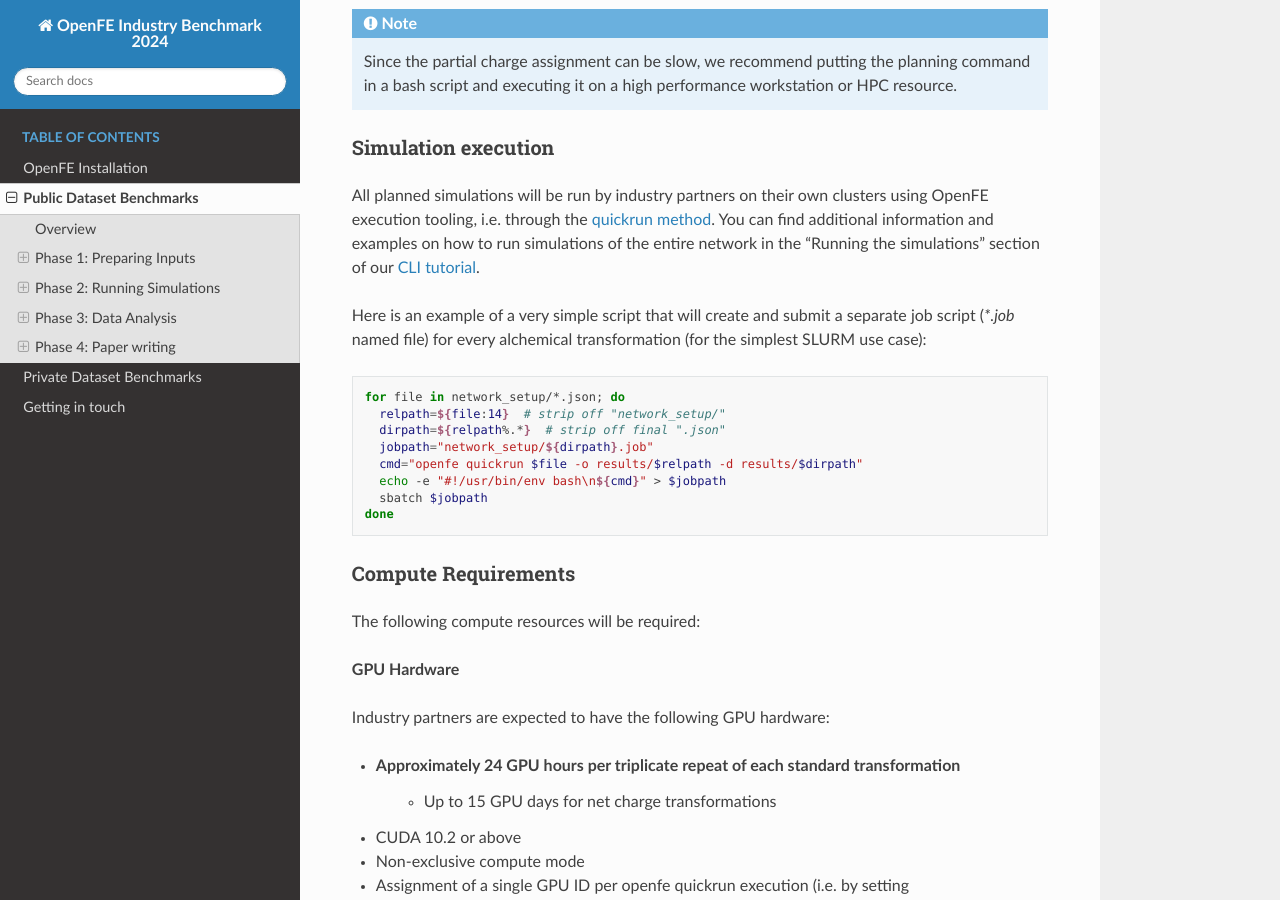
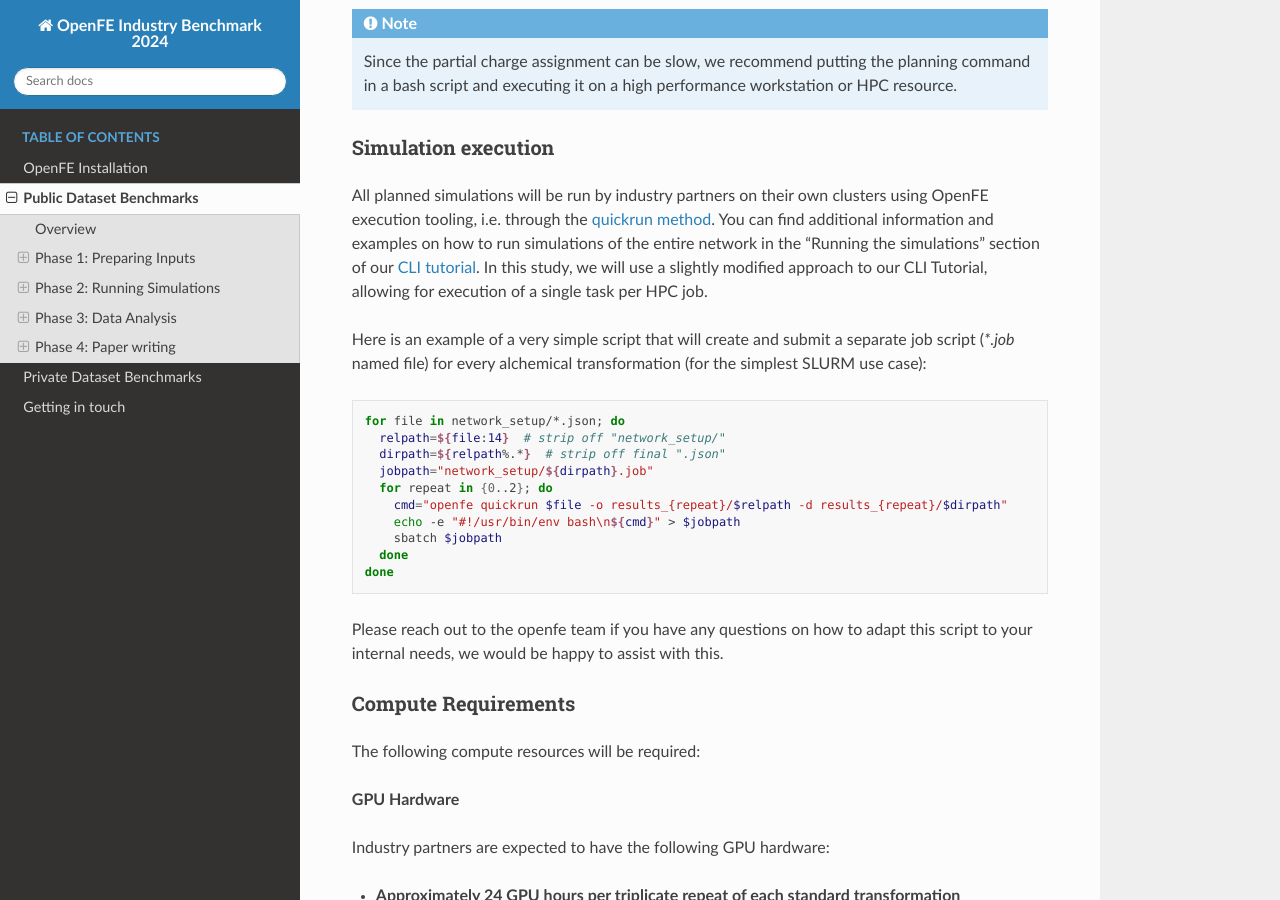
Before and after one commit to OpenFreeEnergy/IndustryBenchmarks2024, a Sphinx documentation site: the page built from docs/source/public/overview.rst, in a window 1280 px wide and 900 px high, scrolled down 4335 px. Built offline with Sphinx 7.4.7 and the Read the Docs theme 2.0.0, drawn with Linux system fonts in a browser that asks for light colours.

Commit message:
Change run instructions to run each input json three times (#65)
* Change run instructions to run each input json three times

* small fix

* Addressing review comments

* Update docs/source/public/overview.rst

---------

Co-authored-by: Irfan Alibay <IAlibay@users.noreply.github.com>

```diff
--- a/docs/source/public/overview.rst
+++ b/docs/source/public/overview.rst
@@ -174,6 +174,7 @@
 All planned simulations will be run by industry partners on their own clusters using OpenFE execution tooling,
 i.e. through the `quickrun method <https://docs.openfree.energy/en/latest/guide/execution/quickrun_execution.html>`_.
 You can find additional information and examples on how to run simulations of the entire network in the "Running the simulations" section of our `CLI tutorial <https://docs.openfree.energy/en/latest/tutorials/rbfe_cli_tutorial.html>`_.
+In this study, we will use a slightly modified approach to our CLI Tutorial, allowing for execution of a single task per HPC job.
 
 Here is an example of a very simple script that will create and submit a separate job script (`*.job` named file) for every alchemical transformation (for the simplest SLURM use case):
 
@@ -183,10 +184,14 @@
      relpath=${file:14}  # strip off "network_setup/"
      dirpath=${relpath%.*}  # strip off final ".json"
      jobpath="network_setup/${dirpath}.job"
-     cmd="openfe quickrun $file -o results/$relpath -d results/$dirpath"
-     echo -e "#!/usr/bin/env bash\n${cmd}" > $jobpath
-     sbatch $jobpath
+     for repeat in {0..2}; do
+       cmd="openfe quickrun $file -o results_{repeat}/$relpath -d results_{repeat}/$dirpath"
+       echo -e "#!/usr/bin/env bash\n${cmd}" > $jobpath
+       sbatch $jobpath
+     done
    done
+
+Please reach out to the openfe team if you have any questions on how to adapt this script to your internal needs, we would be happy to assist with this.
 
 Compute Requirements
 ====================
```
